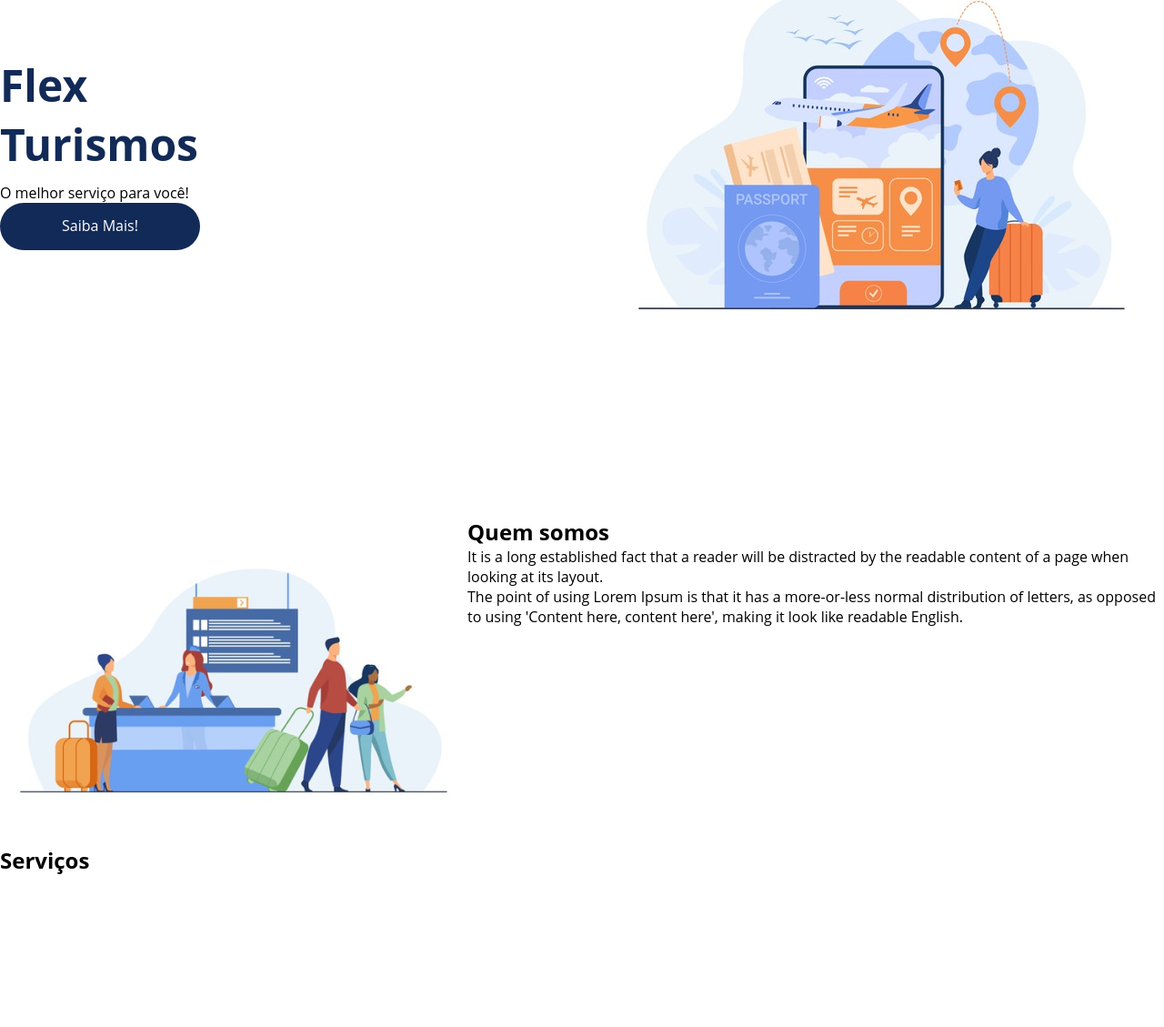
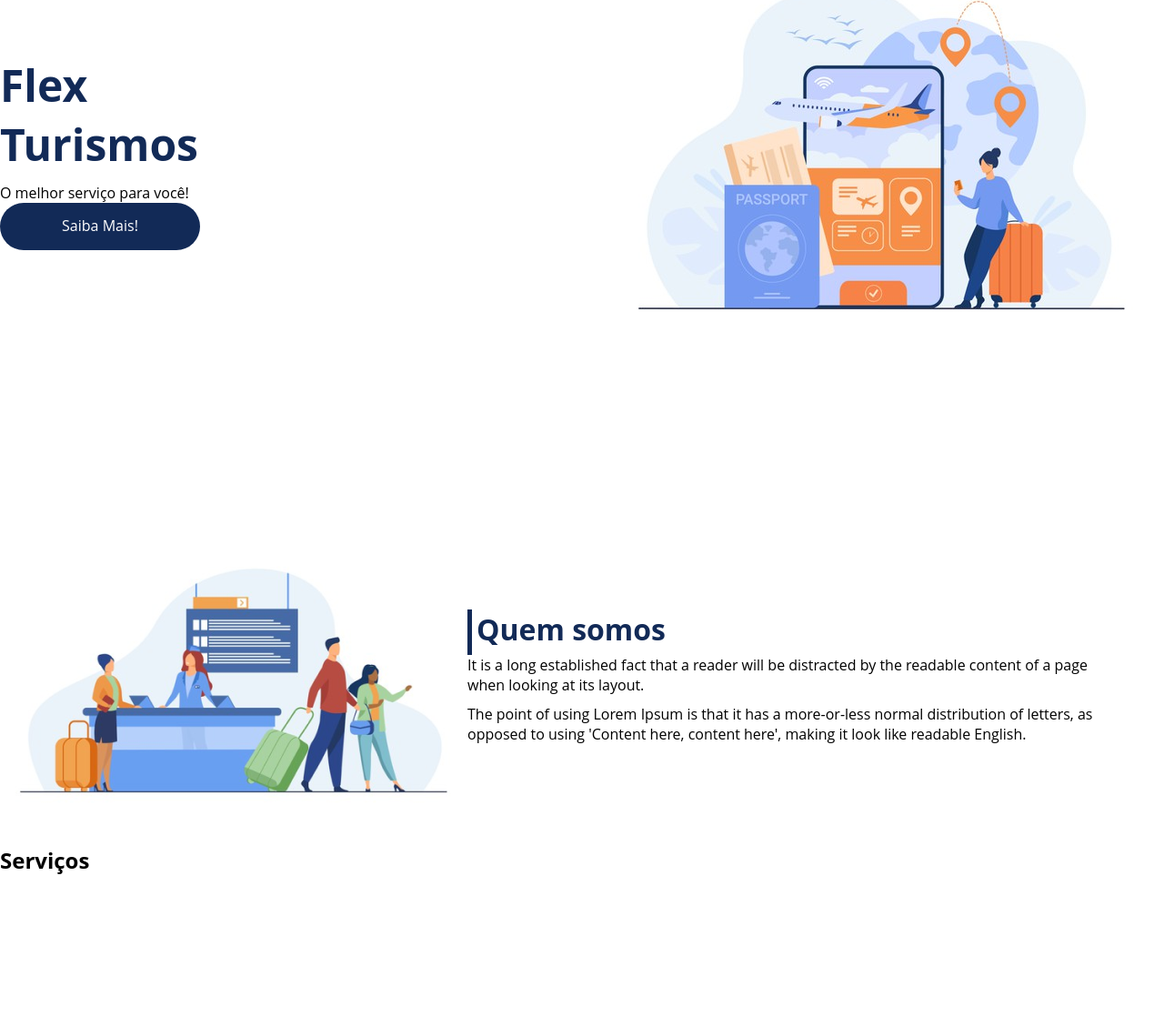
Before and after one commit to yonathan-uchoa/impulso-javascript, a plain HTML site: page module-II/flexbox-course/flex-projeto/index.html in a window 1280 px wide. Shown: the part 332-1461 px from the top of the page at 91% size. Drawn offline with Linux system fonts and the light colour scheme.

Commit message:
style: complet div 'quem-somos'

```diff
--- a/module-II/flexbox-course/flex-projeto/index.html
+++ b/module-II/flexbox-course/flex-projeto/index.html
@@ -33,13 +33,12 @@
 
     <div class="flex-container" id="quem-somos">
         <div>
-            <img src="./images/1-quem-somos.png" alt="balcão de atendimento">
-        </div>
-
-        <div>
             <h2>Quem somos</h2>
             <p>It is a long established fact that a reader will be distracted by the readable content of a page when looking at its layout. </p>
             <p>The point of using Lorem Ipsum is that it has a more-or-less normal distribution of letters, as opposed to using 'Content here, content here', making it look like readable English.</p>
+        </div>
+        <div>
+            <img src="./images/1-quem-somos.png" alt="balcão de atendimento">
         </div>
     </div>
 
--- a/module-II/flexbox-course/flex-projeto/style.css
+++ b/module-II/flexbox-course/flex-projeto/style.css
@@ -73,3 +73,29 @@ header .menu{
     text-decoration: none;
     line-height: 50px;
 }
+
+#quem-somos{
+    flex-direction: row-reverse;
+    align-items: center;
+    justify-content: space-between;
+}
+
+#quem-somos h2{
+    font-size: 32px;
+    color: #122A57;
+    display: flex;
+}
+
+#quem-somos h2::before{
+    content: "";
+    height: 50px;
+    width: 5px;
+    margin-right: 5px;
+    background-color: #122A57;
+    position: relative;
+}
+
+#quem-somos p{
+    margin-bottom: 10px;
+    width: 90%;
+}
```
